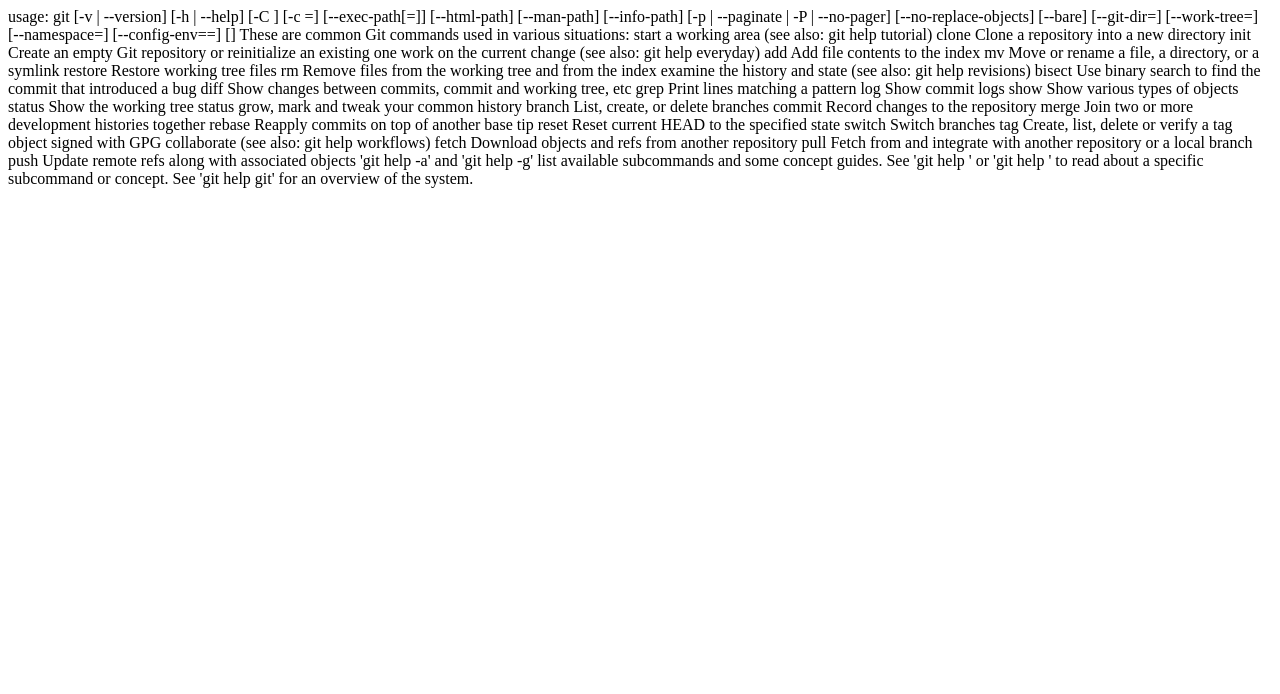
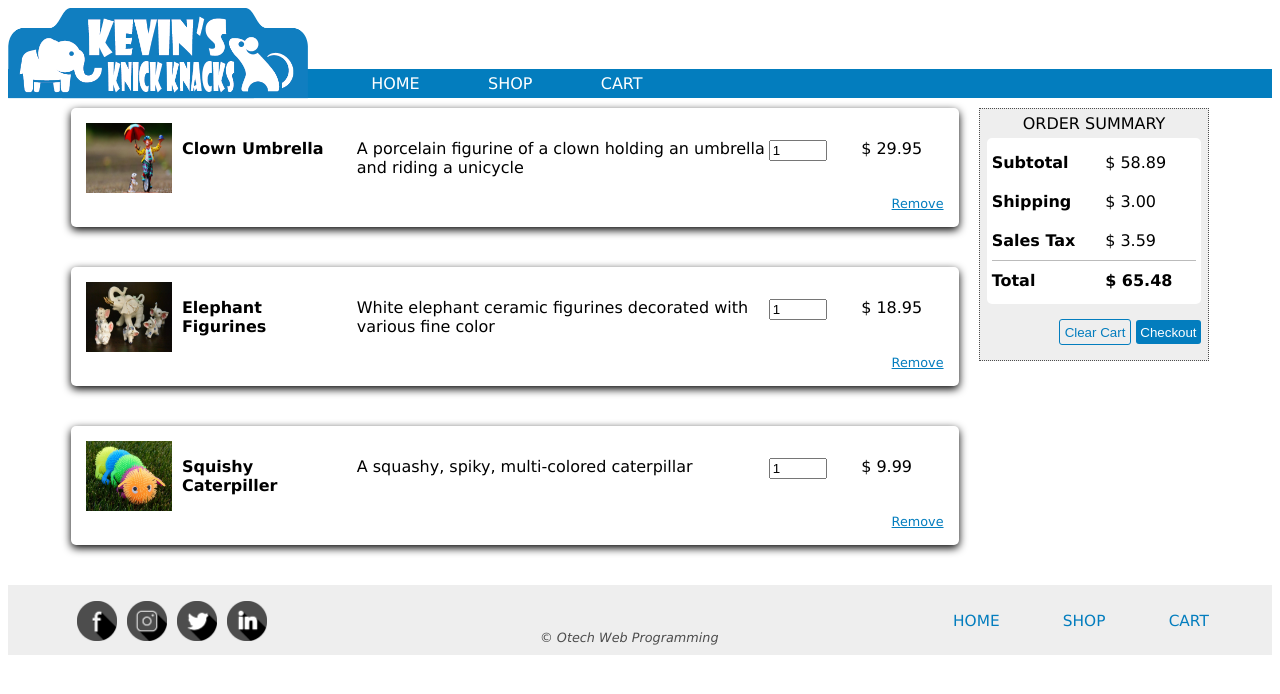
Before and after one commit to metalparott/ShoppingExperience, a plain HTML site: page cart.html in a window 1280 px wide. Drawn offline with Linux system fonts and the light colour scheme.

Commit message:
Add HTML for cart.html page & the CSS needed for it

```diff
--- a/cart.html
+++ b/cart.html
@@ -1,44 +1,135 @@
-usage: git [-v | --version] [-h | --help] [-C <path>] [-c <name>=<value>]
-           [--exec-path[=<path>]] [--html-path] [--man-path] [--info-path]
-           [-p | --paginate | -P | --no-pager] [--no-replace-objects] [--bare]
-           [--git-dir=<path>] [--work-tree=<path>] [--namespace=<name>]
-           [--config-env=<name>=<envvar>] <command> [<args>]
-
-These are common Git commands used in various situations:
-
-start a working area (see also: git help tutorial)
-   clone     Clone a repository into a new directory
-   init      Create an empty Git repository or reinitialize an existing one
-
-work on the current change (see also: git help everyday)
-   add       Add file contents to the index
-   mv        Move or rename a file, a directory, or a symlink
-   restore   Restore working tree files
-   rm        Remove files from the working tree and from the index
-
-examine the history and state (see also: git help revisions)
-   bisect    Use binary search to find the commit that introduced a bug
-   diff      Show changes between commits, commit and working tree, etc
-   grep      Print lines matching a pattern
-   log       Show commit logs
-   show      Show various types of objects
-   status    Show the working tree status
-
-grow, mark and tweak your common history
-   branch    List, create, or delete branches
-   commit    Record changes to the repository
-   merge     Join two or more development histories together
-   rebase    Reapply commits on top of another base tip
-   reset     Reset current HEAD to the specified state
-   switch    Switch branches
-   tag       Create, list, delete or verify a tag object signed with GPG
-
-collaborate (see also: git help workflows)
-   fetch     Download objects and refs from another repository
-   pull      Fetch from and integrate with another repository or a local branch
-   push      Update remote refs along with associated objects
-
-'git help -a' and 'git help -g' list available subcommands and some
-concept guides. See 'git help <command>' or 'git help <concept>'
-to read about a specific subcommand or concept.
-See 'git help git' for an overview of the system.
+<!DOCTYPE html>
+<html lang="en">
+<head>
+   <meta charset="UTF-8">
+   <meta http-equiv="X-UACompatible" content="IE=edge">
+   <meta name="viewport" content="width=device-width, initial-scale=1.0">
+   <title>Cart - Kevin's Knick Knacks</title>
+   <link rel="stylesheet" href="style.css">
+</head>
+<body>
+   <header>
+   <a href="index.html">
+      <img src="KevinsKnickKnacksLogo_037DBE.png" alt="Kevin's Knick Knacks Logo">
+   </a>
+      <nav>
+         <div id="links">
+            <a href="index.html">HOME</a>
+            <a href="shop.html">SHOP</a>
+            <a href="cart.html">CART</a>
+         </div>
+      </nav>
+   </header>
+   <main>
+      <aside>
+         <div id="sideBarHeading">
+            ORDER SUMMARY
+         </div>
+         <div id="sideBarContainer">
+            <div class="tableRow">
+               <div class="tableCell">
+                  Subtotal
+               </div>
+               <div class="tableCell">
+                  &dollar; 58.89
+               </div>
+            </div>
+            <div class="tableRow">
+               <div class="tableCell">
+                  Shipping
+               </div>
+               <div class="tableCell">
+                  &dollar; 3.00
+               </div>
+            </div>
+            <div class="tableRow">
+               <div class="tableCell borderBottom">
+                  Sales Tax
+               </div>
+               <div class="tableCell borderBottom">
+                  &dollar; 3.59
+               </div>
+            </div>
+            <div class="tableRow">
+               <div class="tableCell">
+                  Total
+               </div>
+               <div class="tableCell bold">
+                  &dollar; 65.48
+               </div>
+            </div>
+         </div>
+         <div id="cartButtons">
+            <button id="clearCartButton">
+               Clear Cart
+            </button>
+            <button id="checkoutButton">
+               Checkout
+            </button>
+         </div>
+      </aside>
+      <div id="mainContentContainer">
+         <div id="cartCardContainer">
+            <div class="cartCard">
+               <div class="cartCardFlex">
+                  <img src="shop/thumbnails/ClownUmbrella_Thumb.jpg" alt="Clown Umbrella">
+                  <p class="cartTitle">Clown Umbrella</p>
+                  <p class="cartDescription">A porcelain figurine of a clown holding an umbrella and riding a unicycle</p>
+                  <div class="cartQuantity">
+                     <input type="text" value="1" min="1" max="5">
+                  </div>
+                  <p class="cartPrice">&dollar; 29.95</p>
+               </div>
+               <p class="textAlignRight removeMargins">
+                  <a href="#" class="removeLink">Remove</a>
+               </p>
+            </div>
+            <div class="cartCard">
+               <div class="cartCardFlex">
+                  <img src="shop/thumbnails/ElephantFigurines_Thumb.jpg" alt="Elephant Figurines">
+                  <p class="cartTitle">Elephant Figurines</p>
+                  <p class="cartDescription">White elephant ceramic figurines decorated with various fine color</p>
+                  <div class="cartQuantity">
+                     <input type="text" value="1" min="1" max="5">
+                  </div>
+                  <p class="cartPrice">&dollar; 18.95</p>
+               </div>
+               <p class="textAlignRight removeMargins">
+                  <a href="#" class="removeLink">Remove</a>
+               </p>
+            </div>
+            <div class="cartCard">
+               <div class="cartCardFlex">
+                  <img src="shop/thumbnails/SquishyCaterpillar_Thumb.jpg" alt="Squishy Caterpiller">
+                  <p class="cartTitle">Squishy Caterpiller</p>
+                  <p class="cartDescription">A squashy, spiky, multi-colored caterpillar</p>
+                  <div class="cartQuantity">
+                     <input type="text" value="1" min="1" max="5">
+                  </div>
+                  <p class="cartPrice">&dollar; 9.99</p>
+               </div>
+               <p class="textAlignRight removeMargins">
+                  <a href="#" class="removeLink">Remove</a>
+               </p>
+            </div>
+         </div>
+      </div>
+   </main>
+   <footer>
+      <div id="socialMediaLinks">
+         <a href="#"><img src="facebook.png" alt="facebook"></a>
+         <a href="#"><img src="instagram.png" alt="instagram"></a>
+         <a href="#"><img src="twitter.png" alt="twitter"></a>
+         <a href="#"><img src="linkedin.png" alt="linkedin"></a>
+      </div>
+      <div id="footerNav">
+         <a href="cart.html">CART</a>
+         <a href="shop.html">SHOP</a>
+         <a href="index.html">HOME</a>
+      </div>
+      <div id="copyright">
+         &copy; Otech Web Programming
+      </div>
+   </footer>
+</body>
+</html>
--- a/style.css
+++ b/style.css
@@ -163,3 +163,46 @@ div#footerNav a:hover {
    border-radius: 3px;
    cursor: pointer;
 }
+.cartCard {
+   box-shadow: 0 3px 8px 0 rgba(0, 0, 0, 2);
+   transition: 0.3s;
+   border-radius: 5px;
+   padding: 15px;
+   margin-bottom: 40px;
+}
+.cartCard:hover {
+   box-shadow: 0 6px 10px 0 rgba(0, 0, 0, 2);
+}
+.cartCardFlex {
+   display: flex;
+}
+.cartCard img {
+   width: 10%;
+   flex: 10%;
+}
+.cartTitle {
+   flex: 20%;
+   padding-left: 10px;
+   font-weight: bold;
+}
+.cartDescription {
+   flex: 50%;
+   padding-left: 10px;
+}
+.cartQuantity {
+   flex: 10%;
+}
+.cartQuantity input {
+   margin-top: 17px;
+   width: 50px;
+}
+.cartPrice {
+   flex: 10%;
+   padding-left: 10px;
+}
+.removeMargins {
+   margin: 0;
+}
+.textAlignRight {
+   text-align: right;
+}
```
